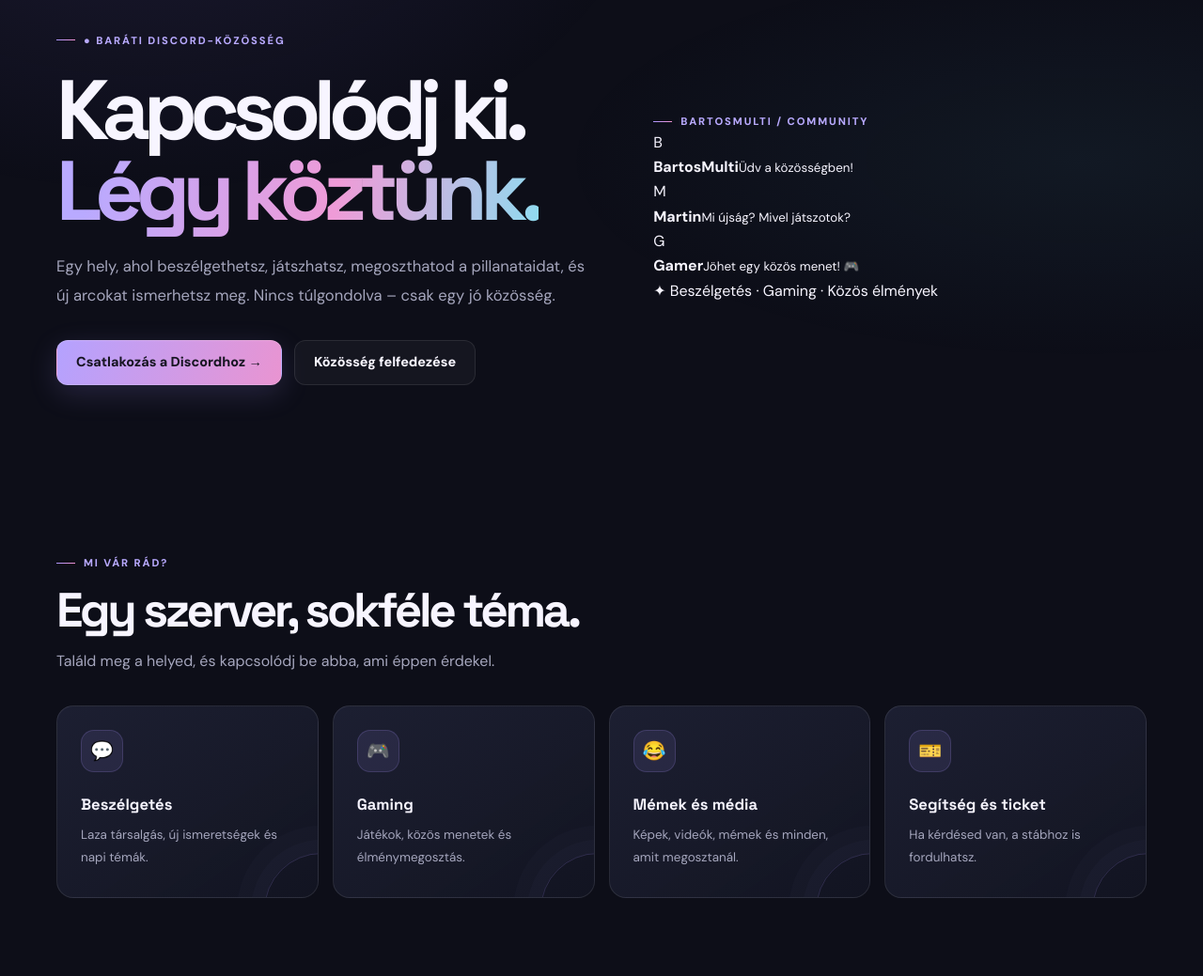
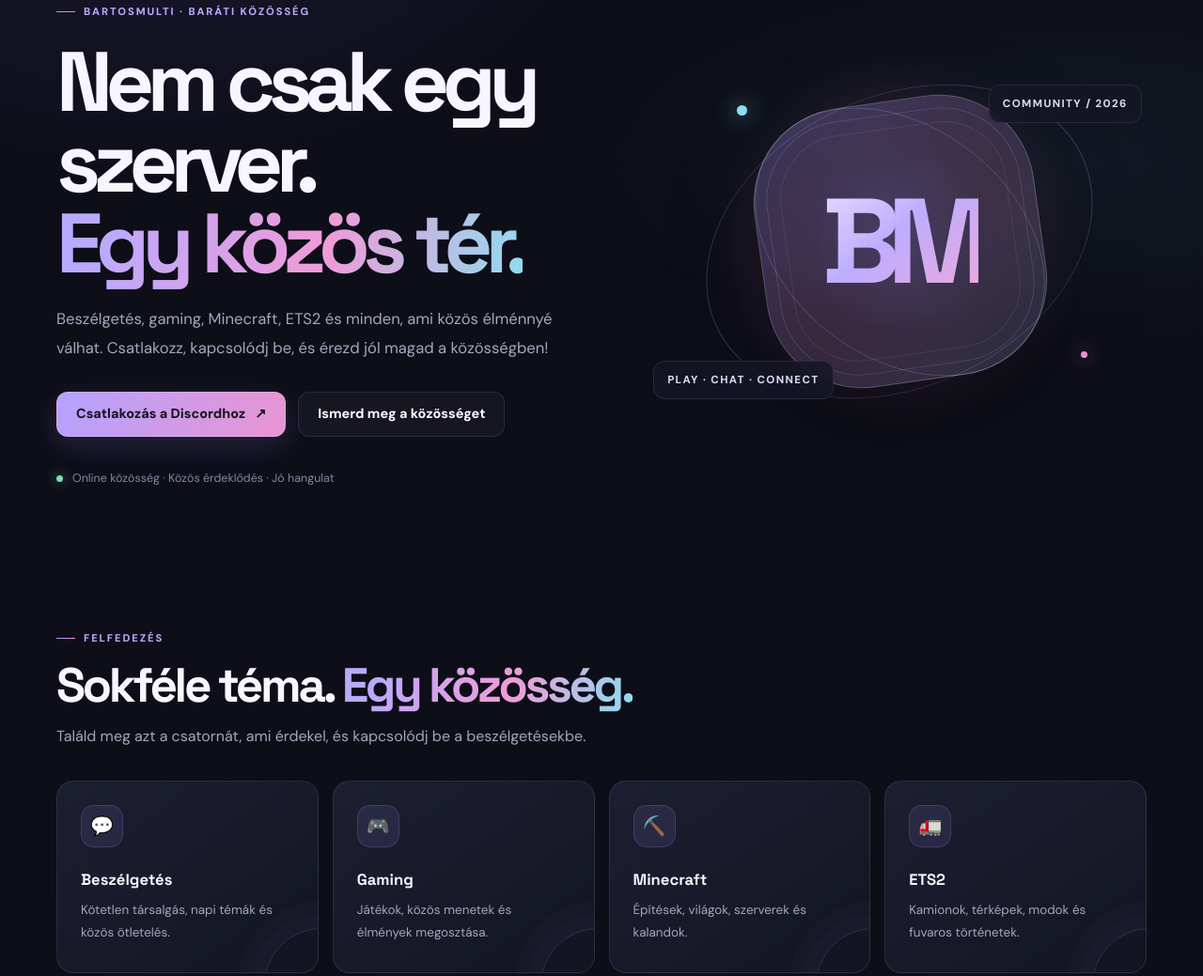
Before and after one commit to martin88nagy-ui/Discord, a plain HTML site: page index.html in a window 1280 px wide. Shown: the part 189-1228 px from the top of the page at 94% size. Drawn offline with Linux system fonts and the light colour scheme.

Commit message:
Redesign BartosMulti public website page

```diff
--- a/index.html
+++ b/index.html
@@ -3,9 +3,9 @@
 <head>
   <meta charset="UTF-8">
   <meta name="viewport" content="width=device-width, initial-scale=1">
-  <meta name="theme-color" content="#171827">
-  <meta name="description" content="BartosMulti – baráti Discord-közösség beszélgetéshez, játékhoz és közös kikapcsolódáshoz.">
-  <title>BartosMulti – Chill közösség</title>
+  <meta name="theme-color" content="#0d0e18">
+  <meta name="description" content="BartosMulti – baráti közösség beszélgetéshez, játékhoz és közös kikapcsolódáshoz.">
+  <title>BartosMulti – Közösség, játék, kikapcsolódás</title>
   <link rel="icon" href="favicon.svg" type="image/svg+xml">
   <link rel="stylesheet" href="style.css">
 </head>
@@ -25,34 +25,41 @@
   </header>
   <main>
     <section class="hero container">
-      <div>
-        <span class="eyebrow">● BARÁTI DISCORD-KÖZÖSSÉG</span>
-        <h1>Kapcsolódj ki.<br><span class="gradient-text">Légy köztünk.</span></h1>
-        <p class="hero-description">Egy hely, ahol beszélgethetsz, játszhatsz, megoszthatod a pillanataidat, és új arcokat ismerhetsz meg. Nincs túlgondolva – csak egy jó közösség.</p>
+      <div class="hero-copy">
+        <span class="eyebrow">BARTOSMULTI · BARÁTI KÖZÖSSÉG</span>
+        <h1>Nem csak egy szerver.<br><span class="gradient-text">Egy közös tér.</span></h1>
+        <p class="hero-description">Beszélgetés, gaming, Minecraft, ETS2 és minden, ami közös élménnyé válhat. Csatlakozz, kapcsolódj be, és érezd jól magad a közösségben!</p>
         <div class="hero-actions">
-          <a class="button" href="https://discord.gg/Ucswm9WDUp" target="_blank" rel="noopener noreferrer">Csatlakozás a Discordhoz →</a>
-          <a class="button button-ghost" href="community.html">Közösség felfedezése</a>
+          <a class="button" href="https://discord.gg/Ucswm9WDUp" target="_blank" rel="noopener noreferrer">Csatlakozás a Discordhoz <span>↗</span></a>
+          <a class="button button-ghost" href="community.html">Ismerd meg a közösséget</a>
         </div>
+        <div class="hero-note"><span></span> Online közösség · Közös érdeklődés · Jó hangulat</div>
       </div>
-      <div class="hero-panel">
-        <span class="eyebrow">BARTOSMULTI / COMMUNITY</span>
-        <div class="chat-message"><span class="chat-avatar purple">B</span><div><strong>BartosMulti</strong><small>Üdv a közösségben!</small></div></div>
-        <div class="chat-message"><span class="chat-avatar blue">M</span><div><strong>Martin</strong><small>Mi újság? Mivel játszotok?</small></div></div>
-        <div class="chat-message"><span class="chat-avatar green">G</span><div><strong>Gamer</strong><small>Jöhet egy közös menet! 🎮</small></div></div>
-        <div class="panel-footer">✦ Beszélgetés · Gaming · Közös élmények</div>
+      <div class="hero-art" aria-label="BartosMulti BM embléma">
+        <div class="art-glow"></div>
+        <div class="art-ring"></div>
+        <div class="art-ring ring-two"></div>
+        <div class="art-core"><span class="art-monogram">BM</span></div>
+        <span class="art-label top">COMMUNITY / 2026</span>
+        <span class="art-label bottom">PLAY · CHAT · CONNECT</span>
+        <span class="art-dot one"></span><span class="art-dot two"></span>
       </div>
     </section>
     <section class="feature-section container">
-      <div class="section-heading"><span class="eyebrow">MI VÁR RÁD?</span><h2>Egy szerver, sokféle téma.</h2><p>Találd meg a helyed, és kapcsolódj be abba, ami éppen érdekel.</p></div>
+      <div class="section-heading">
+        <span class="eyebrow">FELFEDEZÉS</span>
+        <h2>Sokféle téma. <span class="gradient-text">Egy közösség.</span></h2>
+        <p>Találd meg azt a csatornát, ami érdekel, és kapcsolódj be a beszélgetésekbe.</p>
+      </div>
       <div class="feature-grid">
-        <article class="feature-card"><span class="feature-icon">💬</span><h3>Beszélgetés</h3><p>Laza társalgás, új ismeretségek és napi témák.</p></article>
-        <article class="feature-card"><span class="feature-icon">🎮</span><h3>Gaming</h3><p>Játékok, közös menetek és élménymegosztás.</p></article>
-        <article class="feature-card"><span class="feature-icon">😂</span><h3>Mémek és média</h3><p>Képek, videók, mémek és minden, amit megosztanál.</p></article>
-        <article class="feature-card"><span class="feature-icon">🎫</span><h3>Segítség és ticket</h3><p>Ha kérdésed van, a stábhoz is fordulhatsz.</p></article>
+        <article class="feature-card"><span class="feature-icon">💬</span><h3>Beszélgetés</h3><p>Kötetlen társalgás, napi témák és közös ötletelés.</p></article>
+        <article class="feature-card"><span class="feature-icon">🎮</span><h3>Gaming</h3><p>Játékok, közös menetek és élmények megosztása.</p></article>
+        <article class="feature-card"><span class="feature-icon">⛏️</span><h3>Minecraft</h3><p>Építések, világok, szerverek és kalandok.</p></article>
+        <article class="feature-card"><span class="feature-icon">🚛</span><h3>ETS2</h3><p>Kamionok, térképek, modok és fuvaros történetek.</p></article>
       </div>
     </section>
     <section class="join-section container">
-      <div><span class="eyebrow">CSATLAKOZZ</span><h2>Van helyed nálunk.</h2><p>Nézz be a Discord-szerverre, olvasd el a szabályokat, és köszönj be a közösségnek!</p></div>
+      <div><span class="eyebrow">CSATLAKOZZ HOZZÁNK</span><h2>Van helyed a közösségben.</h2><p>Nézz be a Discord-szerverre, ismerd meg a csatornákat, és köszönj be!</p></div>
       <a class="button" href="https://discord.gg/Ucswm9WDUp" target="_blank" rel="noopener noreferrer">Belépek a szerverre ↗</a>
     </section>
   </main>
```
